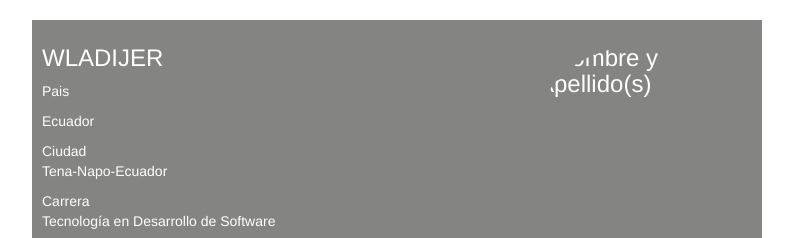
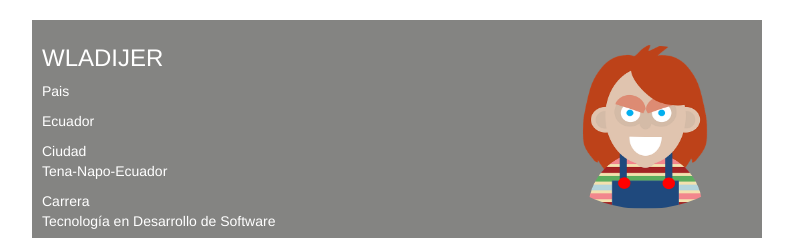
Before and after one commit to jervisrw/jervisrw.github.io, a plain HTML site: page index.html in a window 1280 px wide. Shown: the top 238 px of the page, without its empty margins (243-1036 px from the left). Drawn offline with nearby package versions, Linux system fonts and the light colour scheme.

Commit message:
version personalizada de mi sitio

```diff
--- a/index.html
+++ b/index.html
@@ -17,7 +17,7 @@
   <body>
      <div class="container header-bar">
       <!--Sustituir por los datos del alumno-->
-      <h3>WLADIJER<span><img style="width: 214px; height: 164px;" class='img-circle' alt="Nombre y Apellido(s)" src="img/foto.jpg" align="right"></span></h3>
+      <h3>WLADIJER<span><img style="width: 214px; height: 164px;" class='img-circle' alt="Nombre y Apellido(s)" src="img/foto.png" align="right"></span></h3>
       <p>
         <!--Sustituir por los datos del alumno-->
         Pais<br>
```
